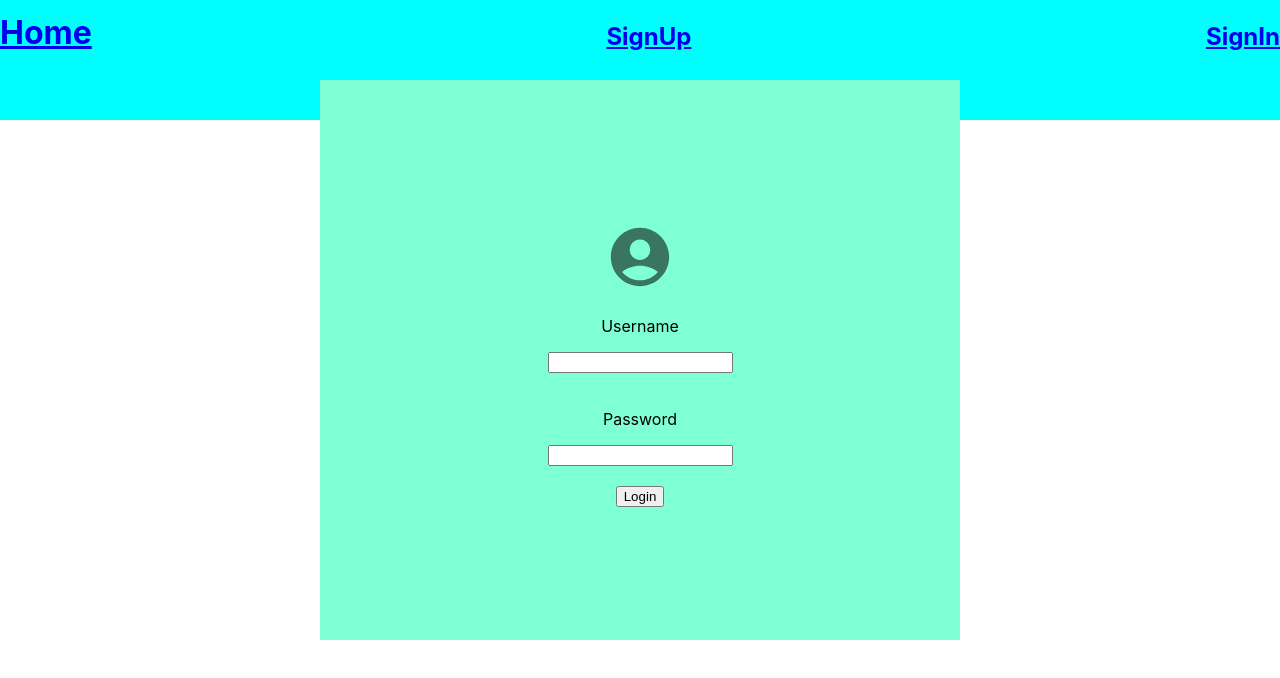
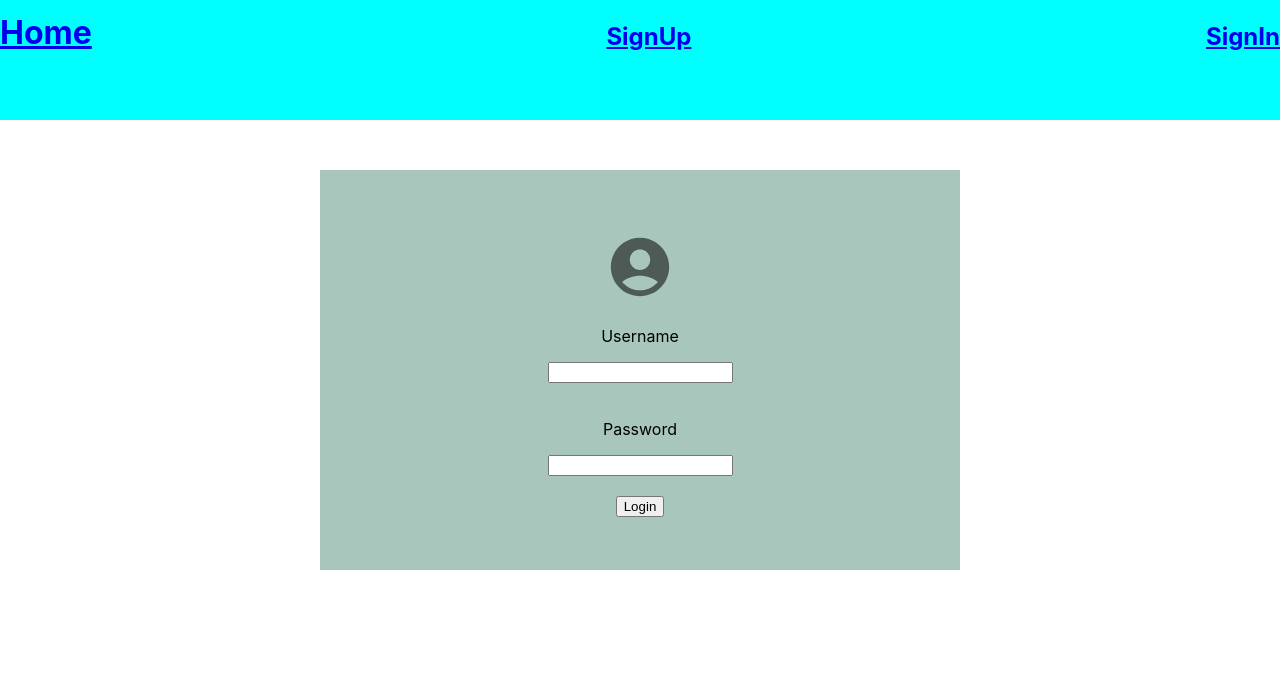
Before and after one commit to Pavithrank02/first-login, a React (Create React App) app in the folder login-page/: page /signIn in a window 1280 px wide. Shown: the top 678 px of the page. Built offline with nearby package versions, Linux system fonts and the light colour scheme.

Commit message:
styling changed

```diff
--- a/login-page/src/components/SignIn.css
+++ b/login-page/src/components/SignIn.css
@@ -1,16 +1,13 @@
 .signin {
   display: flex;
-  position: absolute;
+  position: relative;
   flex-direction: column;
-  background-color: aquamarine;
+  background-color: rgba(19, 100, 73, 0.37);
   align-items: center;
   justify-content: center;
-  border: 1rem;
-  border-width: 2px;
-  border-color: aqua;
-  height: 70vh;
+  height: 50vh;
   width: 50vw;
-  top: 80px;
+  top: 50px;
   right: 25%;
   left: 25%;
 }
--- a/login-page/src/components/SignIn.js
+++ b/login-page/src/components/SignIn.js
@@ -16,8 +16,8 @@ function SignIn() {
   const submitButton = () => {
     setInputValues((prevInputValues) => [...prevInputValues, initialValues]);
     formVal();
+  }
 
-  }
   useEffect(() => {
     localStorage.setItem("inputValues", JSON.stringify(inputValues));
 
```
